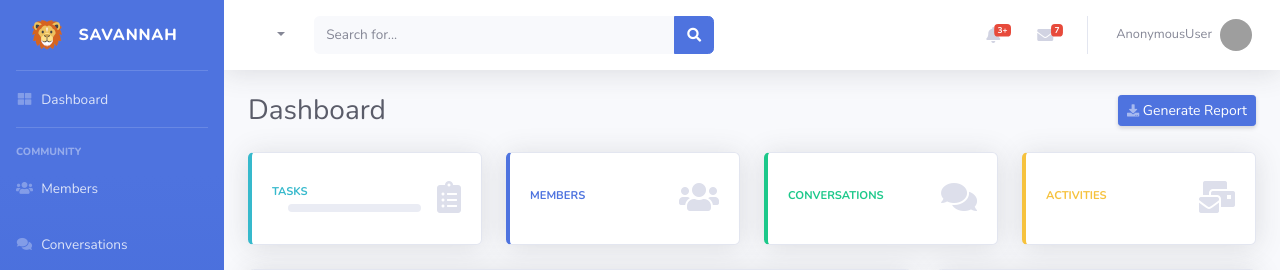
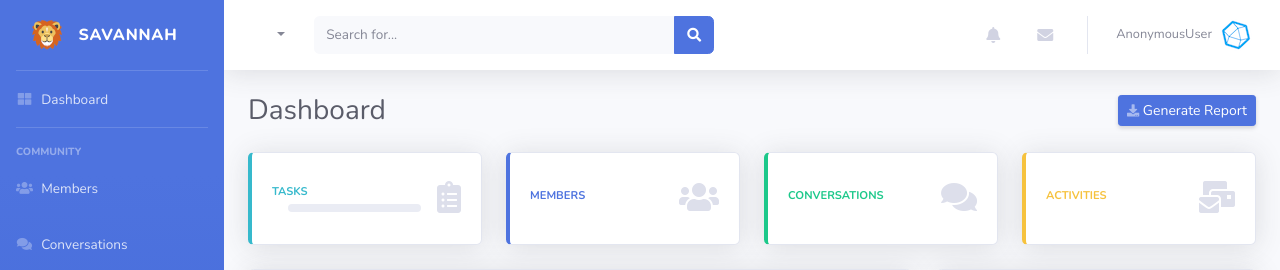
Before and after one commit to SavannahHQ/Savannah, a Django app: template frontendv2/templates/savannahv2/dashboard.html in a window 1280 px wide. Shown: the top 270 px of the page. Run offline with Django 3.2, Linux system fonts and the light colour scheme; the template is opened without the code that fills it, so the values that code supplies are empty; some libraries are stand-ins or nearby versions; grey boxes are pictures that could not be loaded.

Commit message:
Split text on / when tagging conversations. Disable unsplash image loading in messages & alerts dropdowns in the v2 UI

```diff
--- a/corm/management/commands/tag_conversations.py
+++ b/corm/management/commands/tag_conversations.py
@@ -5,7 +5,7 @@ import string
 from perceval.backends.core.slack import Slack
 from corm.models import Tag, Conversation, Community
 
-PUNCTUATION = "!\"&'()*+,.:;<=>?@[\]^_`{|}~"
+PUNCTUATION = "!\"&'()*+,.:;<=>?@[\]^_`{|}~/\r\n"
 
 class Command(BaseCommand):
     help = 'Auto-Tag conversations based on Tag keywords'
--- a/frontendv2/templates/savannahv2/base.html
+++ b/frontendv2/templates/savannahv2/base.html
@@ -209,13 +209,14 @@
               <a class="nav-link dropdown-toggle" href="#" id="alertsDropdown" role="button" data-toggle="dropdown" aria-haspopup="true" aria-expanded="false">
                 <i class="fas fa-bell fa-fw"></i>
                 <!-- Counter - Alerts -->
-                <span class="badge badge-danger badge-counter">3+</span>
+                <!--<span class="badge badge-danger badge-counter">3+</span>-->
               </a>
               <!-- Dropdown - Alerts -->
               <div class="dropdown-list dropdown-menu dropdown-menu-right shadow animated--grow-in" aria-labelledby="alertsDropdown">
                 <h6 class="dropdown-header">
                   Alerts Center
                 </h6>
+                <!--
                 <a class="dropdown-item d-flex align-items-center" href="#">
                   <div class="mr-3">
                     <div class="icon-circle bg-primary">
@@ -249,6 +250,7 @@
                     Spending Alert: We've noticed unusually high spending for your account.
                   </div>
                 </a>
+                -->
                 <a class="dropdown-item text-center small text-gray-500" href="#">Show All Alerts</a>
               </div>
             </li>
@@ -258,13 +260,14 @@
               <a class="nav-link dropdown-toggle" href="#" id="messagesDropdown" role="button" data-toggle="dropdown" aria-haspopup="true" aria-expanded="false">
                 <i class="fas fa-envelope fa-fw"></i>
                 <!-- Counter - Messages -->
-                <span class="badge badge-danger badge-counter">7</span>
+                <!--<span class="badge badge-danger badge-counter">7</span>-->
               </a>
               <!-- Dropdown - Messages -->
               <div class="dropdown-list dropdown-menu dropdown-menu-right shadow animated--grow-in" aria-labelledby="messagesDropdown">
                 <h6 class="dropdown-header">
                   Message Center
                 </h6>
+                <!--
                 <a class="dropdown-item d-flex align-items-center" href="#">
                   <div class="dropdown-list-image mr-3">
                     <img class="rounded-circle" src="https://source.unsplash.com/fn_BT9fwg_E/60x60" alt="">
@@ -305,6 +308,7 @@
                     <div class="small text-gray-500">Chicken the Dog · 2w</div>
                   </div>
                 </a>
+                -->
                 <a class="dropdown-item text-center small text-gray-500" href="#">Read More Messages</a>
               </div>
             </li>
@@ -315,7 +319,7 @@
             <li class="nav-item dropdown no-arrow">
               <a class="nav-link dropdown-toggle" href="#" id="userDropdown" role="button" data-toggle="dropdown" aria-haspopup="true" aria-expanded="false">
                 <span class="mr-2 d-none d-lg-inline text-gray-600 small">{{request.user}}</span>
-                <img class="img-profile rounded-circle" src="https://source.unsplash.com/QAB-WJcbgJk/60x60">
+                <img class="img-profile rounded-circle" src="{% static 'savannah/influx.png'%}">
               </a>
               <!-- Dropdown - User Information -->
               <div class="dropdown-menu dropdown-menu-right shadow animated--grow-in" aria-labelledby="userDropdown">
```
